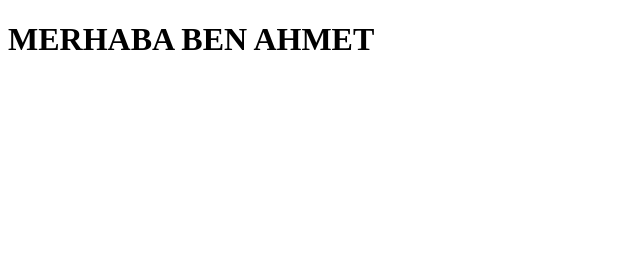
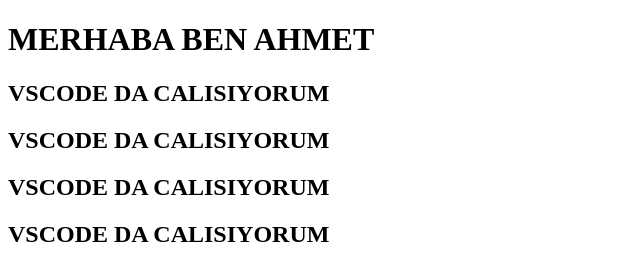
Before and after one commit to Orujhimaru/ilkRepositoryim, a plain HTML site: page index.html in a window 1280 px wide. Shown: the whole page, without its empty margins (0-640 px from the left). Drawn offline with Linux system fonts and the light colour scheme.

Commit message:
Vs code da calisiyorum

```diff
--- a/index.html
+++ b/index.html
@@ -7,5 +7,9 @@
   </head>
   <body>
     <h1>MERHABA BEN AHMET</h1>
+    <h2>VSCODE DA CALISIYORUM</h2>
+    <h2>VSCODE DA CALISIYORUM</h2>
+    <h2>VSCODE DA CALISIYORUM</h2>
+    <h2>VSCODE DA CALISIYORUM</h2>
   </body>
 </html>
```
